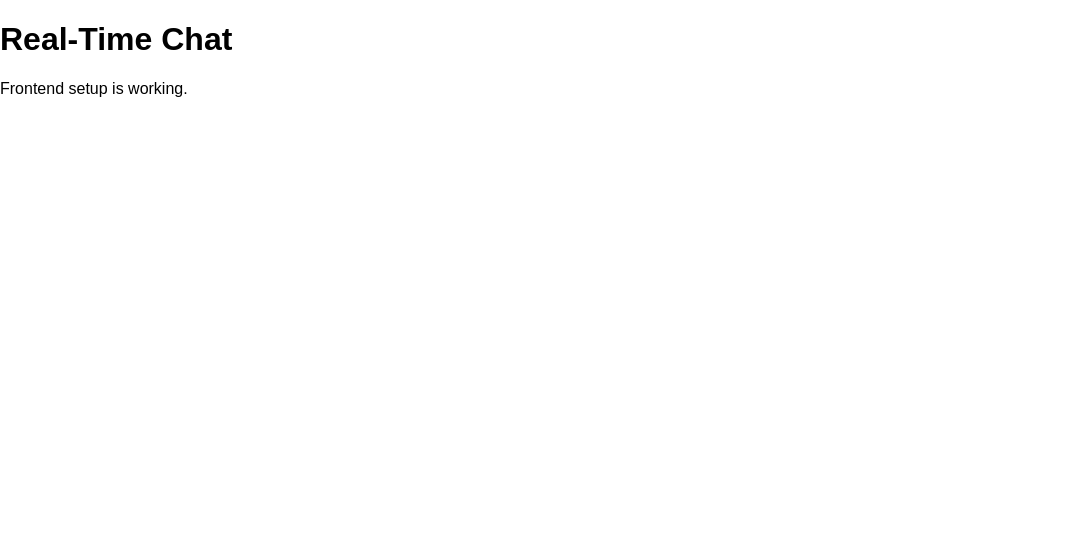
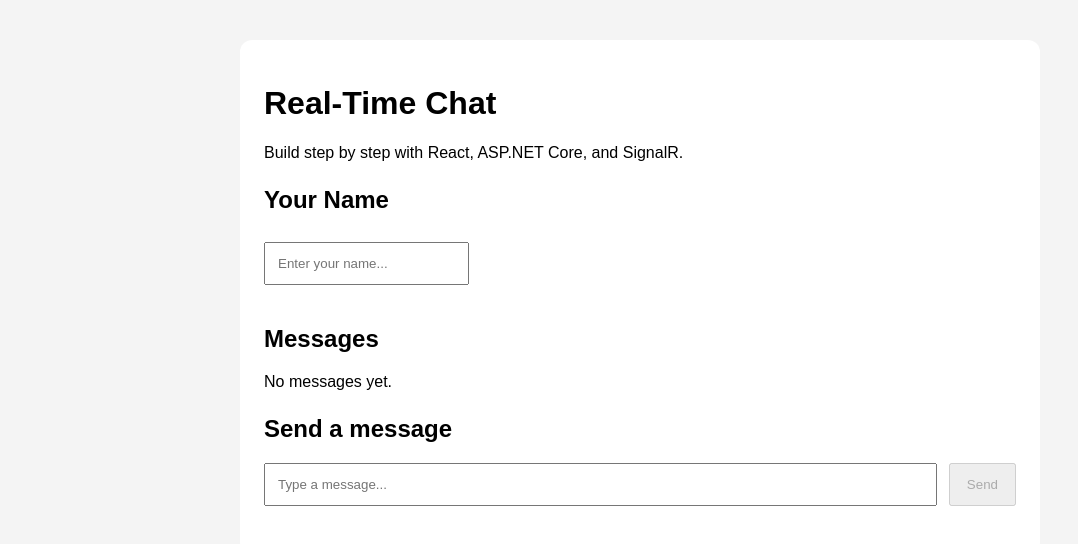
Before and after one commit to james-thegreat/realtime-chat, a React (Vite) app in the folder client/: page / in a window 1280 px wide. Shown: the top 544 px of the page, without its empty margins (0-1078 px from the left). Built offline with nearby package versions, Linux system fonts and the light colour scheme.

Commit message:
Add username support and message sender identity

```diff
--- a/client/src/App.jsx
+++ b/client/src/App.jsx
@@ -1,11 +1,9 @@
 import React from "react";
+import ChatPage from "./src/features/chat/ChatPage";
 
 function App() {
   return (
-    <div>
-      <h1>Real-Time Chat</h1>
-      <p>Frontend setup is working.</p>
-    </div>
+    <ChatPage />
   );
 }
 
--- a/client/src/index.css
+++ b/client/src/index.css
@@ -1,12 +1,68 @@
 :root {
   font-family: Arial, sans-serif;
-}
-
-body {
-  margin: 0;
-  padding: 0;
 }
 
 * {
   box-sizing: border-box;
 }
+
+body {
+  margin: 0;
+  background-color: #f4f4f4;
+}
+
+main {
+  max-width: 800px;
+  margin: 40px auto;
+  padding: 24px;
+  background-color: white;
+  border-radius: 12px;
+}
+
+header,
+section {
+  margin-bottom: 24px;
+}
+
+form {
+  display: flex;
+  gap: 12px;
+}
+
+input {
+  flex: 1;
+  padding: 12px;
+}
+
+button {
+  padding: 10px 16px;
+  cursor: pointer;
+}
+
+ul {
+  list-style: none;
+  padding: 0;
+  margin: 0;
+}
+
+li {
+  padding: 12px;
+  margin-bottom: 12px;
+  background-color: #f7f7f7;
+  border-radius: 8px;
+}
+
+li div:first-child {
+  margin-bottom: 6px;
+}
+
+li div:last-child {
+  margin-top: 6px;
+  font-size: 14px;
+  color: #666;
+}
+
+input[placeholder="Enter your name..."] {
+  margin-top: 8px;
+  margin-bottom: 16px;
+}
--- /dev/null
+++ b/client/src/src/features/chat/ChatPage.jsx
@@ -0,0 +1,45 @@
+import { useState } from "react";
+import ChatHeader from "./components/ChatHeader";
+import MessageInput from "./components/MessageInput";
+import MessageList from "./components/MessageList";
+
+function ChatPage() {
+  const [username, setUsername] = useState("");
+  const [messages, setMessages] = useState([]);
+
+  function handleSendMessage(text) {
+    if (!username.trim()) {
+      return;
+    }
+
+    const newMessage = {
+      id: Date.now(),
+      sender: username,
+      text: text,
+      sentAt: new Date().toLocaleTimeString(),
+    };
+
+    setMessages((currentMessages) => [...currentMessages, newMessage]);
+  }
+
+  return (
+    <main>
+      <ChatHeader />
+
+      <section>
+        <h2>Your Name</h2>
+        <input
+          type="text"
+          placeholder="Enter your name..."
+          value={username}
+          onChange={(e) => setUsername(e.target.value)}
+        />
+      </section>
+
+      <MessageList messages={messages} />
+      <MessageInput onSend={handleSendMessage} />
+    </main>
+  );
+}
+
+export default ChatPage;
--- /dev/null
+++ b/client/src/src/features/chat/components/ChatHeader.jsx
@@ -0,0 +1,10 @@
+function ChatHeader() {
+    return (
+        <header>
+            <h1>Real-Time Chat</h1>
+            <p>Build step by step with React, ASP.NET Core, and SignalR.</p>
+        </header>
+    )
+}
+
+export default ChatHeader;
--- /dev/null
+++ b/client/src/src/features/chat/components/MessageInput.jsx
@@ -0,0 +1,36 @@
+import { useState } from "react";
+
+function MessageInput({ onSend }) {
+  const [text, setText] = useState("");
+
+  function handleSubmit(event) {
+    event.preventDefault();
+
+    const trimmedText = text.trim();
+
+    if (!trimmedText) return;
+
+    onSend(trimmedText);
+    setText("");
+  }
+
+  return (
+    <section>
+      <h2>Send a message</h2>
+
+      <form onSubmit={handleSubmit}>
+        <input
+          type="text"
+          placeholder="Type a message..."
+          value={text}
+          onChange={(e) => setText(e.target.value)}
+        />
+        <button type="submit" disabled={!text.trim()}>
+          Send
+        </button>
+      </form>
+    </section>
+  );
+}
+
+export default MessageInput;
--- /dev/null
+++ b/client/src/src/features/chat/components/MessageItem.jsx
@@ -0,0 +1,13 @@
+function MessageItem({ message }) {
+  return (
+    <li>
+      <div>
+        <strong>{message.sender}</strong>
+      </div>
+      <div>{message.text}</div>
+      <div>{message.sentAt}</div>
+    </li>
+  );
+}
+
+export default MessageItem;
--- /dev/null
+++ b/client/src/src/features/chat/components/MessageList.jsx
@@ -0,0 +1,21 @@
+import MessageItem from "./MessageItem";
+
+function MessageList({ messages }) {
+  return (
+    <section>
+      <h2>Messages</h2>
+
+      {messages.length === 0 ? (
+        <p>No messages yet.</p>
+      ) : (
+        <ul>
+          {messages.map((message) => (
+            <MessageItem key={message.id} message={message} />
+          ))}
+        </ul>
+      )}
+    </section>
+  );
+}
+
+export default MessageList;
```
